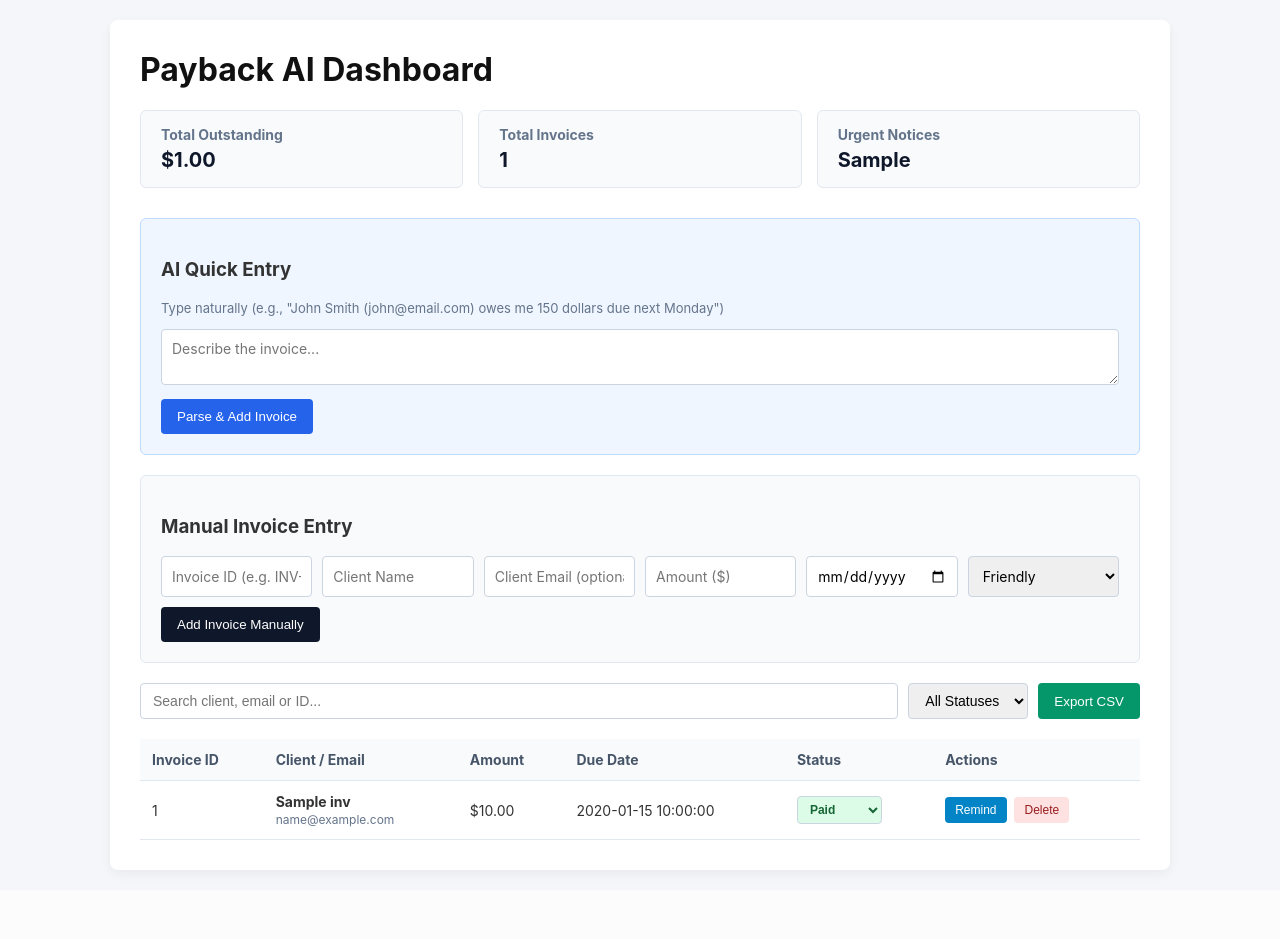
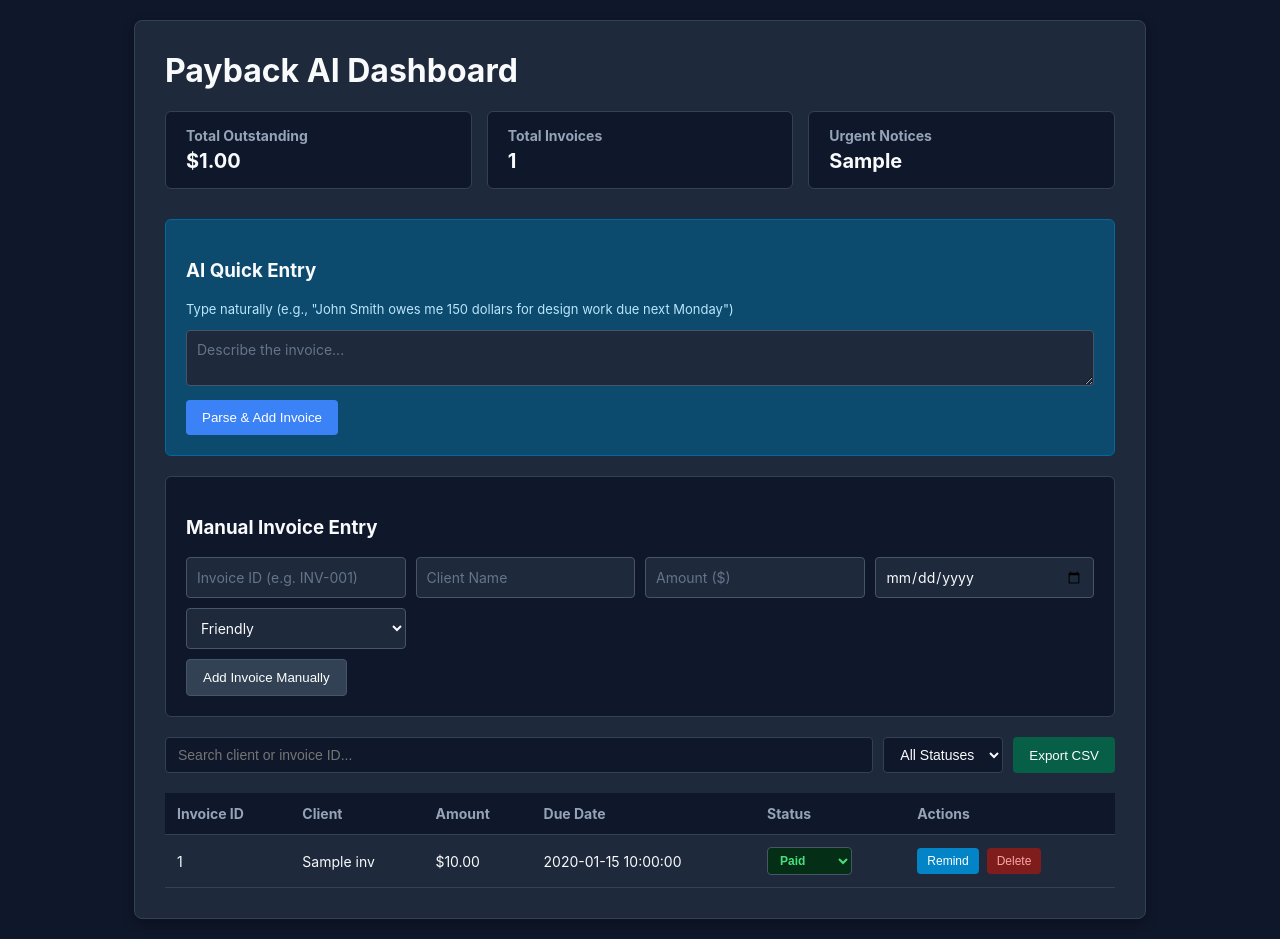
Before and after one commit to ajcrewz2003/Payback-ai, a FastAPI app: template templates/index.html in a window 1280 px wide. Before the commit the page ends 876 px from the top, so only its background shows below. Run offline with FastAPI, Linux system fonts and the light colour scheme; the template is opened without the code that fills it: most values are stand-ins (such as "Sample title", 1, 10 or a date in 2020).

Commit message:
final update: complete dark mode dashboard with all features

```diff
--- a/templates/index.html
+++ b/templates/index.html
@@ -7,22 +7,23 @@
     <style>
         body {
             font-family: -apple-system, BlinkMacSystemFont, "Segoe UI", Roboto, "Helvetica Neue", Arial, sans-serif;
-            background-color: #f4f6f9;
-            color: #333;
+            background-color: #0f172a;
+            color: #f8fafc;
             margin: 0;
             padding: 20px;
         }
         .container {
-            max-width: 1000px;
+            max-width: 950px;
             margin: 0 auto;
-            background: #fff;
+            background: #1e293b;
             padding: 30px;
             border-radius: 8px;
-            box-shadow: 0 4px 12px rgba(0,0,0,0.05);
+            box-shadow: 0 4px 12px rgba(0,0,0,0.3);
+            border: 1px solid #334155;
         }
         h1 {
             margin-top: 0;
-            color: #111;
+            color: #f8fafc;
         }
         .stats-grid {
             display: grid;
@@ -31,50 +32,55 @@
             margin-bottom: 30px;
         }
         .stat-card {
-            background: #f8fafc;
+            background: #0f172a;
             padding: 15px 20px;
             border-radius: 6px;
-            border: 1px solid #e2e8f0;
+            border: 1px solid #334155;
         }
         .stat-card h3 {
             margin: 0 0 5px 0;
             font-size: 14px;
-            color: #64748b;
+            color: #94a3b8;
         }
         .stat-card p {
             margin: 0;
             font-size: 20px;
             font-weight: bold;
-            color: #0f172a;
+            color: #f8fafc;
         }
         .section-box {
-            background: #f8fafc;
-            border: 1px solid #e2e8f0;
+            background: #0f172a;
+            border: 1px solid #334155;
             padding: 20px;
             border-radius: 6px;
             margin-bottom: 20px;
         }
         .ai-box {
-            background: #eff6ff;
-            border: 1px solid #bfdbfe;
+            background: #0c4a6e;
+            border: 1px solid #0369a1;
         }
         .ai-box textarea, .section-box input, .section-box select {
             width: 100%;
             padding: 10px;
-            border: 1px solid #cbd5e1;
+            background: #1e293b;
+            border: 1px solid #475569;
+            color: #f8fafc;
             border-radius: 4px;
             box-sizing: border-box;
             font-family: inherit;
             font-size: 14px;
         }
+        .ai-box textarea::placeholder, .section-box input::placeholder {
+            color: #64748b;
+        }
         .form-grid {
             display: grid;
-            grid-template-columns: repeat(auto-fit, minmax(150px, 1fr));
+            grid-template-columns: repeat(auto-fit, minmax(180px, 1fr));
             gap: 10px;
             margin-bottom: 10px;
         }
         button {
-            background: #2563eb;
+            background: #3b82f6;
             color: white;
             border: none;
             padding: 10px 16px;
@@ -83,7 +89,7 @@
             font-weight: 500;
         }
         button:hover {
-            background: #1d4ed8;
+            background: #2563eb;
         }
         .filter-container {
             margin-bottom: 20px;
@@ -93,7 +99,9 @@
         }
         .filter-container input, .filter-container select {
             padding: 8px 12px;
-            border: 1px solid #cbd5e1;
+            background: #0f172a;
+            border: 1px solid #334155;
+            color: #f8fafc;
             border-radius: 4px;
             font-size: 14px;
         }
@@ -108,24 +116,24 @@
         }
         th, td {
             padding: 12px;
-            border-bottom: 1px solid #e2e8f0;
+            border-bottom: 1px solid #334155;
             font-size: 14px;
         }
         th {
-            background: #f8fafc;
-            color: #475569;
+            background: #0f172a;
+            color: #94a3b8;
         }
         .status-select {
             padding: 5px 8px;
             border-radius: 4px;
             font-size: 12px;
             font-weight: 600;
-            border: 1px solid #cbd5e1;
+            border: 1px solid #475569;
             cursor: pointer;
         }
-        .status-FRIENDLY { background: #e0f2fe; color: #0369a1; }
-        .status-URGENT { background: #fee2e2; color: #991b1b; }
-        .status-PAID { background: #dcfce7; color: #166534; }
+        .status-FRIENDLY { background: #082f49; color: #38bdf8; }
+        .status-URGENT { background: #450a0a; color: #f87171; }
+        .status-PAID { background: #052e16; color: #4ade80; }
 
         .actions-cell button {
             padding: 6px 10px;
@@ -139,26 +147,33 @@
             background: #0369a1;
         }
         .delete-btn {
-            background: #fee2e2;
-            color: #991b1b;
+            background: #7f1d1d;
+            color: #fca5a5;
         }
         .delete-btn:hover {
-            background: #fecaca;
+            background: #991b1b;
         }
         .modal {
             display: none;
             position: fixed;
             top: 0; left: 0; width: 100%; height: 100%;
-            background: rgba(0,0,0,0.5);
+            background: rgba(0,0,0,0.7);
             justify-content: center;
             align-items: center;
         }
         .modal-content {
-            background: #fff;
+            background: #1e293b;
+            border: 1px solid #334155;
+            color: #f8fafc;
             padding: 25px;
             border-radius: 8px;
             width: 500px;
             max-width: 90%;
+        }
+        .modal-content textarea, .modal-content input {
+            background: #0f172a;
+            border: 1px solid #334155;
+            color: #f8fafc;
         }
         .modal-content textarea {
             width: 100%;
@@ -192,19 +207,18 @@
         <!-- AI Quick Entry Box -->
         <div class="section-box ai-box">
             <h3>AI Quick Entry</h3>
-            <p style="font-size: 13px; color: #64748b; margin-top: 0;">Type naturally (e.g., "John Smith (john@email.com) owes me 150 dollars due next Monday")</p>
+            <p style="font-size: 13px; color: #bae6fd; margin-top: 0;">Type naturally (e.g., "John Smith owes me 150 dollars for design work due next Monday")</p>
             <textarea id="aiPrompt" placeholder="Describe the invoice..."></textarea>
             <button onclick="submitAIPrompt()" style="margin-top: 10px;" id="aiSubmitBtn">Parse & Add Invoice</button>
         </div>
 
-        <!-- Manual Entry Form with Email Field -->
+        <!-- Manual Entry Form -->
         <div class="section-box">
             <h3>Manual Invoice Entry</h3>
             <form id="manualForm" onsubmit="submitManualInvoice(event)">
                 <div class="form-grid">
                     <input type="text" id="manId" placeholder="Invoice ID (e.g. INV-001)" required>
                     <input type="text" id="manClient" placeholder="Client Name" required>
-                    <input type="email" id="manEmail" placeholder="Client Email (optional)">
                     <input type="number" step="0.01" id="manAmount" placeholder="Amount ($)" required>
                     <input type="date" id="manDueDate" required>
                     <select id="manStatus">
@@ -213,20 +227,20 @@
                         <option value="PAID">Paid</option>
                     </select>
                 </div>
-                <button type="submit" style="background: #0f172a;">Add Invoice Manually</button>
+                <button type="submit" style="background: #334155; border: 1px solid #475569;">Add Invoice Manually</button>
             </form>
         </div>
 
         <!-- Search, Filter, and Export Controls -->
         <div class="filter-container">
-            <input type="text" id="searchInput" placeholder="Search client, email or ID..." onkeyup="filterInvoices()">
+            <input type="text" id="searchInput" placeholder="Search client or invoice ID..." onkeyup="filterInvoices()">
             <select id="statusFilter" onchange="filterInvoices()">
                 <option value="ALL">All Statuses</option>
                 <option value="FRIENDLY">Friendly</option>
                 <option value="URGENT">Urgent</option>
                 <option value="PAID">Paid</option>
             </select>
-            <button onclick="window.location.href='/api/export-csv'" style="background: #059669;">Export CSV</button>
+            <button onclick="window.location.href='/api/export-csv'" style="background: #065f46;">Export CSV</button>
         </div>
 
         <!-- Invoice Table -->
@@ -234,7 +248,7 @@
             <thead>
                 <tr>
                     <th>Invoice ID</th>
-                    <th>Client / Email</th>
+                    <th>Client</th>
                     <th>Amount</th>
                     <th>Due Date</th>
                     <th>Status</th>
@@ -245,10 +259,7 @@
                 {% for inv in invoices %}
                 <tr class="invoice-row" data-status="{{ inv.status }}">
                     <td>{{ inv.invoice_id }}</td>
-                    <td>
-                        <strong>{{ inv.client_name }}</strong><br>
-                        <span style="font-size: 12px; color: #64748b;">{{ inv.email if inv.email else 'No email provided' }}</span>
-                    </td>
+                    <td>{{ inv.client_name }}</td>
                     <td>${{ "%.2f"|format(inv.amount) }}</td>
                     <td>{{ inv.due_date }}</td>
                     <td>
@@ -265,7 +276,7 @@
                 </tr>
                 {% else %}
                 <tr id="emptyRow">
-                    <td colspan="6" style="text-align: center; color: #64748b;">No invoices found. Add one above!</td>
+                    <td colspan="6" style="text-align: center; color: #94a3b8;">No invoices found. Add one above!</td>
                 </tr>
                 {% endfor %}
             </tbody>
@@ -276,20 +287,17 @@
     <div id="reminderModal" class="modal">
         <div class="modal-content">
             <h3 style="margin-top:0;">Client Reminder Draft</h3>
-            <p id="modalEmailDest" style="font-size:12px; color:#2563eb; font-weight:600; margin-bottom: 5px;"></p>
-            <input type="text" id="emailSubject" style="width:100%; padding:8px; margin-bottom:8px; border:1px solid #cbd5e1; border-radius:4px;" readonly>
+            <p style="font-size:13px; color:#94a3b8;">Copy this message to send via email or text:</p>
+            <input type="text" id="emailSubject" style="width:100%; padding:8px; margin-bottom:5px; border-radius:4px;" readonly>
             <textarea id="emailBody" readonly></textarea>
             <div style="margin-top: 15px; display: flex; justify-content: flex-end; gap: 10px;">
-                <button id="sendDirectEmailBtn" onclick="sendDirectEmail()" style="background: #2563eb; display: none;">Open Mail App</button>
                 <button onclick="copyReminder()" style="background: #059669;">Copy Text</button>
-                <button onclick="closeReminder()" style="background: #64748b;">Close</button>
+                <button onclick="closeReminder()" style="background: #475569;">Close</button>
             </div>
         </div>
     </div>
 
     <script>
-        let currentClientEmail = "";
-
         async function submitAIPrompt() {
             const promptText = document.getElementById('aiPrompt').value;
             const btn = document.getElementById('aiSubmitBtn');
@@ -325,7 +333,6 @@
             const data = {
                 invoice_id: document.getElementById('manId').value,
                 client_name: document.getElementById('manClient').value,
-                email: document.getElementById('manEmail').value,
                 amount: parseFloat(document.getElementById('manAmount').value),
                 due_date: document.getElementById('manDueDate').value,
                 status: document.getElementById('manStatus').value
@@ -381,19 +388,6 @@
                 if (res.ok) {
                     document.getElementById('emailSubject').value = data.subject;
                     document.getElementById('emailBody').value = data.body;
-
-                    currentClientEmail = data.email;
-                    const destEl = document.getElementById('modalEmailDest');
-                    const sendBtn = document.getElementById('sendDirectEmailBtn');
-
-                    if (currentClientEmail) {
-                        destEl.innerText = "To: " + currentClientEmail;
-                        sendBtn.style.display = "inline-block";
-                    } else {
-                        destEl.innerText = "No email address saved for this client.";
-                        sendBtn.style.display = "none";
-                    }
-
                     document.getElementById('reminderModal').style.display = 'flex';
                 } else {
                     alert(data.message);
@@ -412,13 +406,6 @@
             const body = document.getElementById('emailBody').value;
             navigator.clipboard.writeText(`Subject: ${subject}\n\n${body}`);
             alert("Reminder copied to clipboard!");
-        }
-
-        function sendDirectEmail() {
-            if (!currentClientEmail) return;
-            const subject = encodeURIComponent(document.getElementById('emailSubject').value);
-            const body = encodeURIComponent(document.getElementById('emailBody').value);
-            window.location.href = `mailto:${currentClientEmail}?subject=${subject}&body=${body}`;
         }
 
         function filterInvoices() {
```
